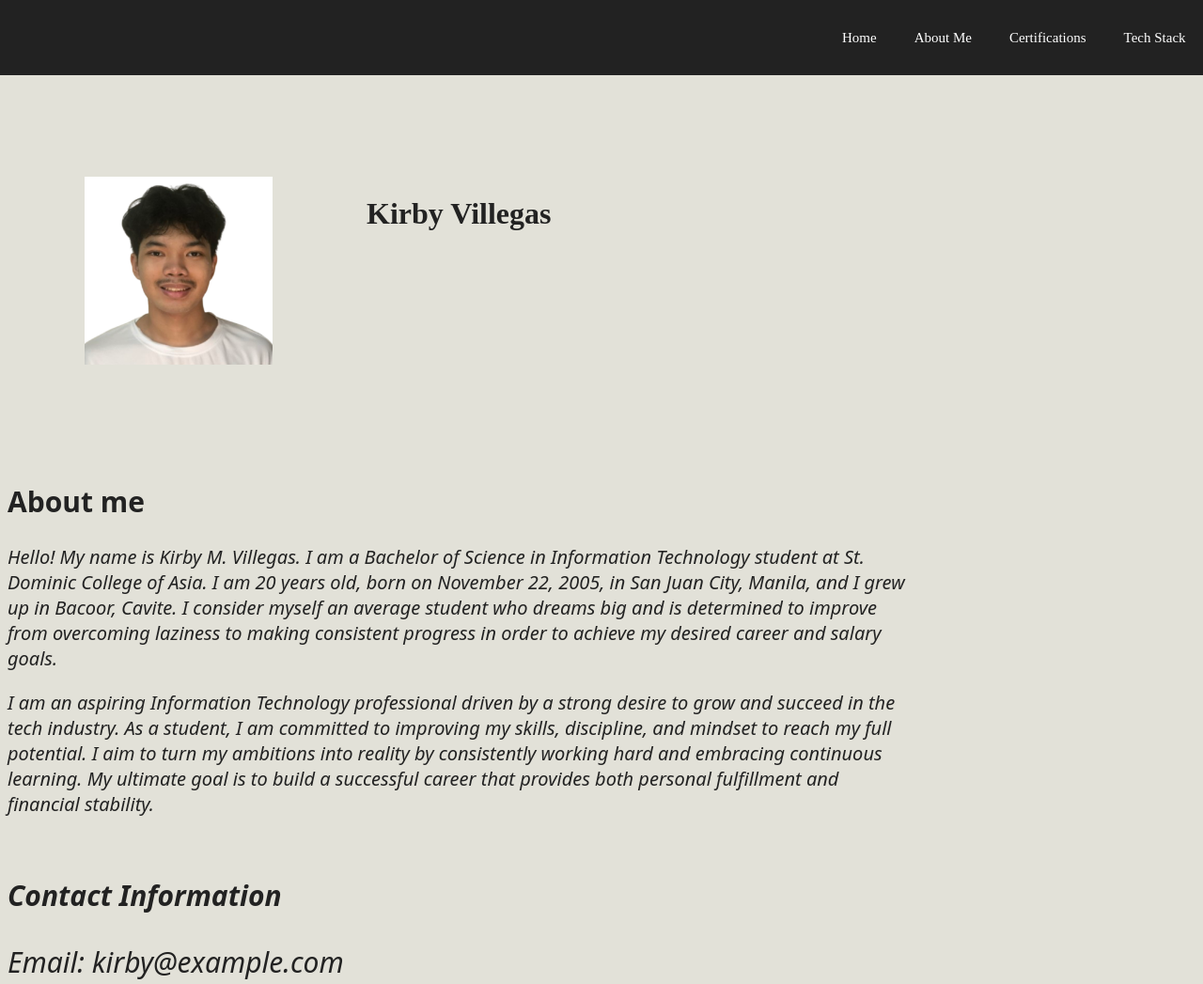
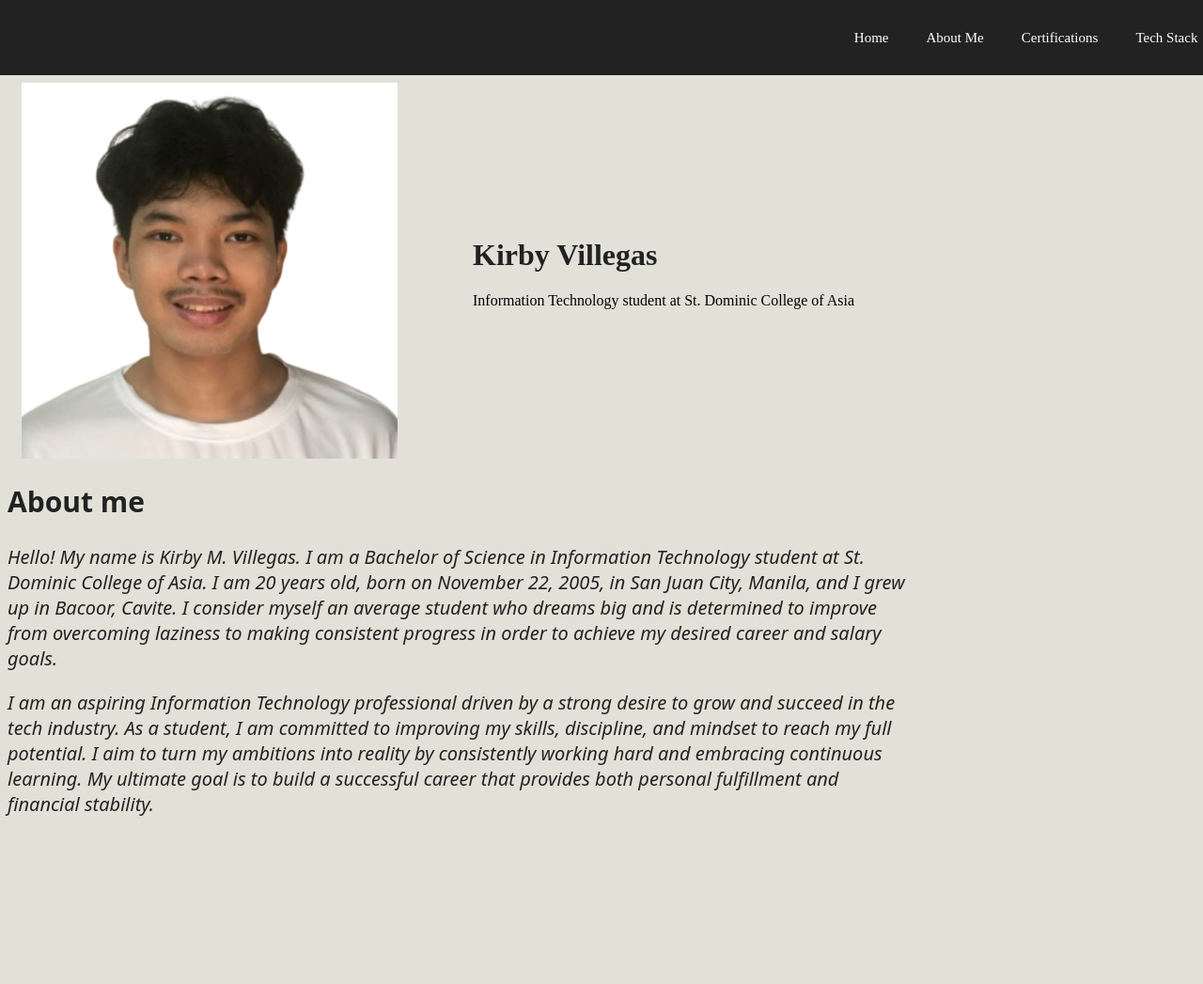
Before and after one commit to Birkiiii/portfolio, a plain HTML site: page about-me.html in a window 1280 px wide. Shown: the top 1047 px of the page at 94% size. After the commit the page ends 915 px from the top, so only its background shows below. Drawn offline with Linux system fonts and the light colour scheme.

Commit message:
re-arrange picture and name in about-me page

```diff
--- a/about-me.html
+++ b/about-me.html
@@ -8,10 +8,19 @@
 </head>
 <body>
     <!--Pic-->
-    <div class="container2">
-            <div class="box" id="box2"><img src="images/id kirby 2.png" height="200"></div>
-            <div class="box" id="box1"><h1 id="name">Kirby Villegas</h1></div>
+    <div class="wrapper">
+            <div class="profile">
+                <img src="images/id kirby 2.png"; alt=""; id="dp">
+            </div>
+            <div class="intro">
+                <h1 id="name">
+                    Kirby Villegas
+                </h1>
+                <p id="shortintro">
+                    Information Technology student at St. Dominic College of Asia
+                </p>
         </div>
+    </div>
 
     <!--About me-->
     <div class="container3">
@@ -28,14 +37,6 @@
 
     <br>
 
-    <!-- Contact Section -->
-
-    <div class="sbox-contact">
-        <h2 class="Aboutme" id="contacts">Contact Information</h2>
-            <p id="p2">Email: kirby@example.com</p>
-            <p id="p2">© 2026 Kirby M. Villegas | BSIT 2A</p>
-    </div>
-
         <!--Navigation bar-->
 
         <nav class="navbar">
--- a/styles.css
+++ b/styles.css
@@ -1,15 +1,6 @@
 body {
     padding-top: 80px;
     background-color: #e2e1d8;
-}
-
-.container {
-    position: absolute;
-    top: 50%;
-    left: 50%;
-    transform: translate(-50%, -50%);
-    text-align: center;
-    color: white;
 }
 
 #name {
@@ -24,17 +15,6 @@ H2 {
     color: aliceblue;
 }
 
-.container2{
-
-    display: flex;
-    flex-direction: row;
-    justify-content:center;
-    height: 400px;
-    align-items: center;
-    column-gap: 100px;
-    padding-right: 600px;
-}
-
 .box{
     width: 200px;
     height: 200px;
@@ -46,6 +26,28 @@ H2 {
     font-weight: 700;
     font-size: 30px;
 
+}
+
+/* About me Page */
+
+#dp{
+    width: 100%;
+    max-width: 400px;
+    object-fit: cover;
+    vertical-align: middle;
+}
+
+.wrapper{
+    padding: 0 15px;
+    display: flex;
+    flex-wrap: wrap;
+    align-items: center;
+    justify-content: space-around;
+    gap: 5rem;
+}
+
+.intro{
+    flex: 1;
 }
 
 .p1{
@@ -89,7 +91,7 @@ H2 {
 }
 
 .navbar {
-    width: 97%;
+    width: 98%;
     background-color: #222;
     padding: 15px 30px;
 
```
Also changed, not shown: index.html (+12 -4 lines).
